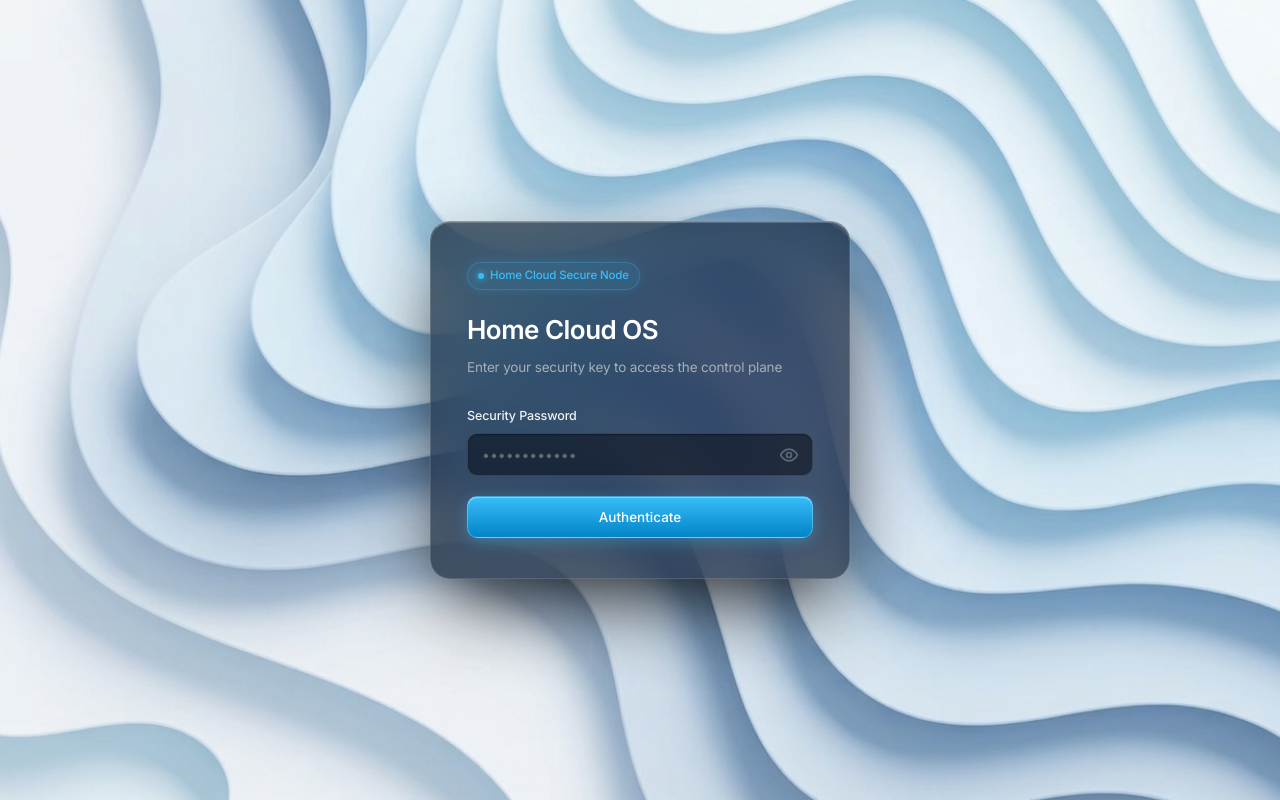
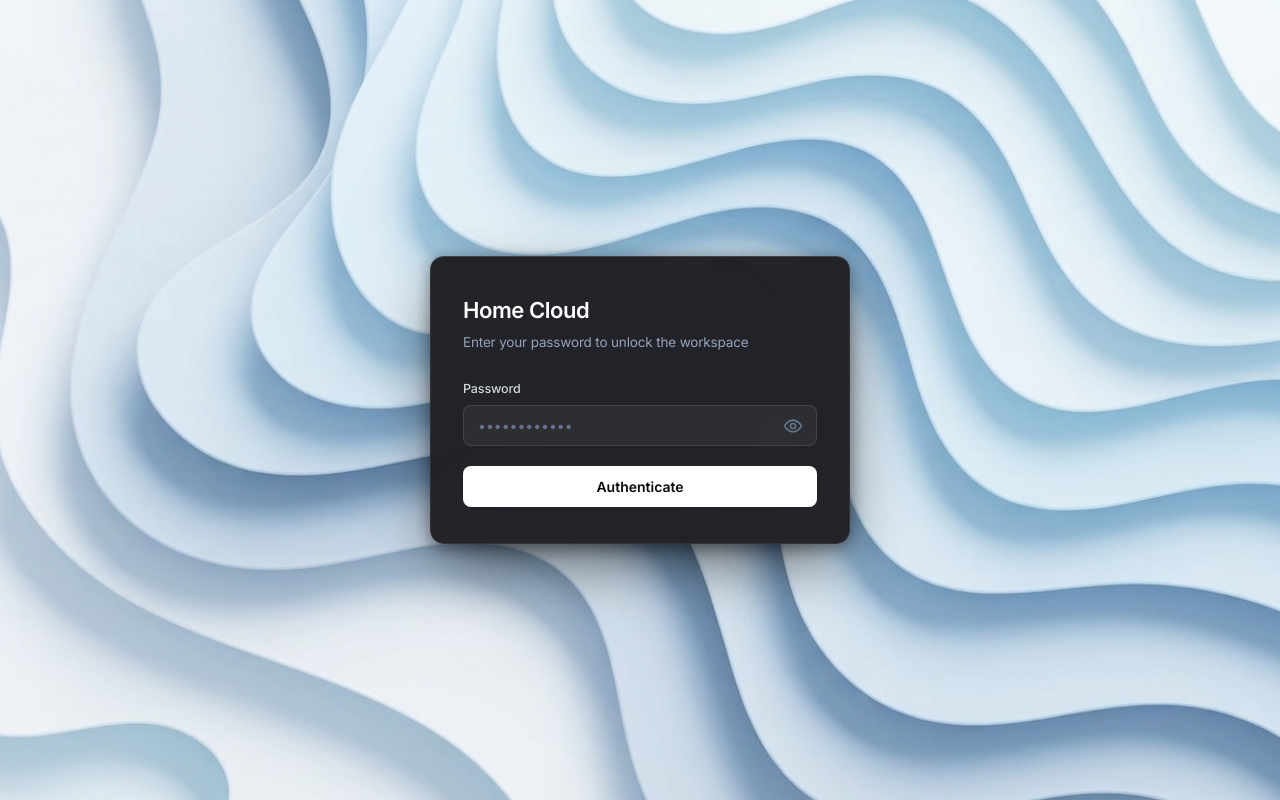
Before and after one commit to Cypher-0071/Home_Cloud, a React (Vite) app in the folder dashboard/: page /login in a window 1280 px wide. Built offline with nearby package versions, Linux system fonts and the light colour scheme.

Commit message:
style: redesigned login page
- fixed the doc and sidebar bg color

```diff
--- a/dashboard/index.html
+++ b/dashboard/index.html
@@ -4,7 +4,7 @@
     <meta charset="UTF-8" />
     <link rel="icon" type="image/svg+xml" href="/favicon.svg" />
     <meta name="viewport" content="width=device-width, initial-scale=1.0" />
-    <title>Home Cloud OS</title>
+    <title>Home Cloud</title>
     <link rel="preconnect" href="https://fonts.googleapis.com">
     <link rel="preconnect" href="https://fonts.gstatic.com" crossorigin>
     <link href="https://fonts.googleapis.com/css2?family=Inter:wght@300;400;500;600;700&family=JetBrains+Mono:wght@400;500;600;700&display=swap" rel="stylesheet">
--- a/dashboard/src/App.css
+++ b/dashboard/src/App.css
@@ -225,7 +225,7 @@
   gap: 8px;
 }
 
-/* ─── Center: Windows 11 Dark Mode Mica Blur Dock ─── */
+/* ─── Center: Windows 11 Mica Dark Dock ─── */
 .taskbar-center {
   position: absolute;
   left: 50%;
@@ -234,13 +234,15 @@
   align-items: center;
   gap: 4px;
   padding: 4px 6px;
-  background: rgba(26, 26, 28, 0.94);
-  backdrop-filter: blur(50px) saturate(125%);
-  -webkit-backdrop-filter: blur(50px) saturate(125%);
-  border: 1px solid rgba(255, 255, 255, 0.09);
-  border-top: 1px solid rgba(255, 255, 255, 0.15);
+  background: rgba(32, 32, 36, 0.98);
+  backdrop-filter: blur(80px) saturate(120%);
+  -webkit-backdrop-filter: blur(80px) saturate(120%);
+  border: 1px solid rgba(255, 255, 255, 0.08);
+  border-top: 1px solid rgba(255, 255, 255, 0.14);
   border-radius: 10px;
-  box-shadow: 0 10px 30px -2px rgba(0, 0, 0, 0.55), 0 2px 6px rgba(0, 0, 0, 0.35);
+  box-shadow:
+    0 10px 30px -2px rgba(0, 0, 0, 0.55),
+    0 2px 6px rgba(0, 0, 0, 0.35);
   overflow: visible;
 }
 
@@ -333,20 +335,22 @@
   transform: translateX(-50%) translateY(0);
 }
 
-/* ─── Right: Windows 11 Dark Mode Mica System Tray ─── */
+/* ─── Right: Windows 11 Mica Dark System Tray ─── */
 .taskbar-right {
   margin-left: auto;
   display: flex;
   align-items: center;
   gap: 8px;
   padding: 4px 8px;
-  background: rgba(26, 26, 28, 0.94);
-  backdrop-filter: blur(50px) saturate(125%);
-  -webkit-backdrop-filter: blur(50px) saturate(125%);
-  border: 1px solid rgba(255, 255, 255, 0.09);
-  border-top: 1px solid rgba(255, 255, 255, 0.15);
+  background: rgba(32, 32, 36, 0.98);
+  backdrop-filter: blur(80px) saturate(120%);
+  -webkit-backdrop-filter: blur(80px) saturate(120%);
+  border: 1px solid rgba(255, 255, 255, 0.08);
+  border-top: 1px solid rgba(255, 255, 255, 0.14);
   border-radius: 10px;
-  box-shadow: 0 10px 30px -2px rgba(0, 0, 0, 0.55), 0 2px 6px rgba(0, 0, 0, 0.35);
+  box-shadow:
+    0 10px 30px -2px rgba(0, 0, 0, 0.55),
+    0 2px 6px rgba(0, 0, 0, 0.35);
 }
 
 .tray-tunnel {
--- a/dashboard/src/pages/login.module.css
+++ b/dashboard/src/pages/login.module.css
@@ -12,97 +12,41 @@
   overflow: hidden;
 }
 
-.container::before {
-  content: '';
-  position: absolute;
-  top: 25%;
-  left: 28%;
-  width: 320px;
-  height: 320px;
-  background: radial-gradient(circle, rgba(56, 189, 248, 0.18) 0%, transparent 70%);
-  filter: blur(48px);
-  pointer-events: none;
-  animation: floatOrb 12s infinite alternate ease-in-out;
-}
-
-.container::after {
-  content: '';
-  position: absolute;
-  bottom: 25%;
-  right: 28%;
-  width: 380px;
-  height: 380px;
-  background: radial-gradient(circle, rgba(99, 102, 241, 0.15) 0%, transparent 70%);
-  filter: blur(56px);
-  pointer-events: none;
-  animation: floatOrb 15s infinite alternate-reverse ease-in-out;
-}
-
-@keyframes floatOrb {
-  0% { transform: translate(0, 0) scale(1); }
-  50% { transform: translate(30px, -20px) scale(1.1); }
-  100% { transform: translate(-20px, 25px) scale(0.95); }
-}
-
 .card {
   position: relative;
   z-index: 10;
   width: 100%;
   max-width: 420px;
-  padding: 40px 36px;
-  border-radius: 20px;
-  background: rgba(18, 24, 38, 0.65);
-  backdrop-filter: var(--blur-dock);
-  -webkit-backdrop-filter: var(--blur-dock);
-  border: 1px solid var(--border-default);
-  border-top-color: var(--border-highlight);
+  padding: 36px 32px;
+  border-radius: 14px;
+  background: rgba(32, 32, 36, 0.98);
+  backdrop-filter: blur(80px) saturate(120%);
+  -webkit-backdrop-filter: blur(80px) saturate(120%);
+  border: 1px solid rgba(255, 255, 255, 0.08);
+  border-top: 1px solid rgba(255, 255, 255, 0.14);
   box-shadow:
-    0 32px 80px -16px rgba(0, 0, 0, 0.85),
-    0 0 0 1px rgba(255, 255, 255, 0.08),
-    inset 0 1px 0 rgba(255, 255, 255, 0.20);
+    0 24px 64px -12px rgba(0, 0, 0, 0.65),
+    0 4px 16px rgba(0, 0, 0, 0.40);
   text-align: left;
-  animation: fadeIn 0.5s var(--ease-out-expo);
+  animation: fadeIn 0.3s var(--ease-out-expo);
   box-sizing: border-box;
 }
 
-.badge {
-  display: inline-flex;
-  align-items: center;
-  gap: 6px;
-  padding: 4px 10px;
-  border-radius: 20px;
-  background: rgba(56, 189, 248, 0.10);
-  border: 1px solid rgba(56, 189, 248, 0.25);
-  color: var(--accent);
-  font-size: 11.5px;
-  font-weight: 500;
-  margin-bottom: 20px;
-  box-shadow: 0 0 12px rgba(56, 189, 248, 0.15);
-}
-
-.badgeDot {
-  width: 6px;
-  height: 6px;
-  border-radius: 50%;
-  background: var(--accent);
-  box-shadow: 0 0 6px var(--accent);
-}
-
 .header {
-  margin-bottom: 28px;
+  margin-bottom: 26px;
 }
 
 .title {
-  font-size: 26px;
+  font-size: 22px;
   font-weight: 600;
-  margin: 0 0 8px 0;
+  margin: 0 0 6px 0;
   color: #ffffff;
   letter-spacing: -0.02em;
 }
 
 .subtitle {
   font-size: 13.5px;
-  color: var(--text-secondary);
+  color: #94a3b8;
   line-height: 1.45;
   margin: 0;
 }
@@ -116,13 +60,13 @@
 .field {
   display: flex;
   flex-direction: column;
-  gap: 8px;
+  gap: 7px;
 }
 
 .label {
   font-size: 12.5px;
   font-weight: 500;
-  color: var(--text-primary);
+  color: #d1d5db;
   letter-spacing: -0.01em;
 }
 
@@ -134,15 +78,14 @@
 
 .input {
   width: 100%;
-  padding: 12px 44px 12px 14px;
+  padding: 11px 42px 11px 14px;
   font-size: 14px;
   font-family: var(--sans);
-  color: var(--text-primary);
-  background: rgba(10, 14, 24, 0.55);
-  border: 1px solid var(--border-default);
-  border-radius: 10px;
+  color: #ffffff;
+  background: rgba(255, 255, 255, 0.05);
+  border: 1px solid rgba(255, 255, 255, 0.10);
+  border-radius: 8px;
   outline: none;
-  box-shadow: inset 0 1px 2px rgba(0, 0, 0, 0.4);
   transition:
     border-color var(--duration-fast),
     background var(--duration-fast),
@@ -151,15 +94,13 @@
 }
 
 .input:focus {
-  border-color: var(--accent);
-  background: rgba(14, 20, 32, 0.75);
-  box-shadow:
-    0 0 0 3px rgba(56, 189, 248, 0.22),
-    inset 0 1px 2px rgba(0, 0, 0, 0.4);
+  border-color: rgba(255, 255, 255, 0.30);
+  background: rgba(255, 255, 255, 0.08);
+  box-shadow: 0 0 0 1px rgba(255, 255, 255, 0.18);
 }
 
 .input::placeholder {
-  color: var(--text-muted);
+  color: #64748b;
 }
 
 .toggleButton {
@@ -169,7 +110,7 @@
   border: none;
   padding: 6px;
   cursor: pointer;
-  color: var(--text-muted);
+  color: #64748b;
   display: flex;
   align-items: center;
   justify-content: center;
@@ -178,18 +119,18 @@
 }
 
 .toggleButton:hover {
-  color: var(--text-primary);
+  color: #f1f5f9;
   background: rgba(255, 255, 255, 0.08);
 }
 
 .errorBanner {
   display: flex;
   align-items: center;
-  gap: 10px;
+  gap: 8px;
   padding: 10px 14px;
-  background: rgba(239, 68, 68, 0.12);
-  border: 1px solid rgba(239, 68, 68, 0.30);
-  border-radius: 9px;
+  background: rgba(185, 28, 28, 0.14);
+  border: 1px solid rgba(185, 28, 28, 0.30);
+  border-radius: 8px;
   color: #fca5a5;
   font-size: 12.5px;
   line-height: 1.4;
@@ -198,9 +139,10 @@
 
 .errorIcon {
   flex-shrink: 0;
-  color: #f87171;
+  color: #ef4444;
 }
 
+/* ─── Solid White Button (Unslop Standard) ─── */
 .button {
   position: relative;
   display: flex;
@@ -208,59 +150,54 @@
   justify-content: center;
   gap: 8px;
   width: 100%;
-  padding: 12px 18px;
-  font-size: 13.5px;
-  font-weight: 500;
+  padding: 11px 18px;
+  font-size: 14px;
+  font-weight: 550;
   font-family: var(--sans);
-  color: #ffffff;
-  background: linear-gradient(180deg, #38bdf8 0%, #0284c7 100%);
-  border: 1px solid rgba(255, 255, 255, 0.25);
-  border-radius: 10px;
+  color: #09090b;
+  background: #ffffff;
+  border: 1px solid rgba(255, 255, 255, 0.90);
+  border-radius: 8px;
   cursor: pointer;
-  box-shadow:
-    0 4px 16px -2px rgba(56, 189, 248, 0.45),
-    inset 0 1px 0 rgba(255, 255, 255, 0.35);
+  box-shadow: 0 1px 2px rgba(0, 0, 0, 0.15);
   transition:
-    transform var(--duration-fast) var(--ease-spring),
-    box-shadow var(--duration-fast) var(--ease-out-quart),
-    filter var(--duration-fast);
+    background var(--duration-fast) var(--ease-out-quart),
+    color var(--duration-fast) var(--ease-out-quart),
+    transform var(--duration-fast) var(--ease-out-quart);
 }
 
 .button:hover:not(:disabled) {
-  filter: brightness(1.08);
-  transform: translateY(-1px);
-  box-shadow:
-    0 8px 24px -4px rgba(56, 189, 248, 0.55),
-    inset 0 1px 0 rgba(255, 255, 255, 0.45);
+  background: #f4f4f5;
+  color: #000000;
 }
 
 .button:active:not(:disabled) {
-  transform: translateY(0) scale(0.98);
+  background: #e4e4e7;
+  transform: scale(0.99);
 }
 
 .button:disabled {
-  opacity: 0.6;
+  opacity: 0.5;
   cursor: not-allowed;
-  filter: grayscale(0.5);
 }
 
 .spinner {
-  width: 16px;
-  height: 16px;
-  border: 2px solid rgba(255, 255, 255, 0.3);
+  width: 14px;
+  height: 14px;
+  border: 2px solid rgba(0, 0, 0, 0.2);
   border-radius: 50%;
-  border-top-color: #ffffff;
+  border-top-color: #000000;
   animation: spin 0.7s linear infinite;
 }
 
 @keyframes fadeIn {
   from {
     opacity: 0;
-    transform: translateY(14px) scale(0.98);
+    transform: translateY(8px);
   }
   to {
     opacity: 1;
-    transform: translateY(0) scale(1);
+    transform: translateY(0);
   }
 }
 
--- a/dashboard/src/pages/login.tsx
+++ b/dashboard/src/pages/login.tsx
@@ -48,18 +48,14 @@ export default function Login() {
     <div className={styles.container}>
       <div className={styles.card}>
         <div className={styles.header}>
-          <div className={styles.badge}>
-            <span className={styles.badgeDot} />
-            Home Cloud Secure Node
-          </div>
-          <h1 className={styles.title}>Home Cloud OS</h1>
-          <p className={styles.subtitle}>Enter your security key to access the control plane</p>
+          <h1 className={styles.title}>Home Cloud</h1>
+          <p className={styles.subtitle}>Enter your password to unlock the workspace</p>
         </div>
 
         <form onSubmit={handleSubmit} className={styles.form}>
           <div className={styles.field}>
             <label htmlFor="password" className={styles.label}>
-              Security Password
+              Password
             </label>
             <div className={styles.inputWrapper}>
               <input
```
